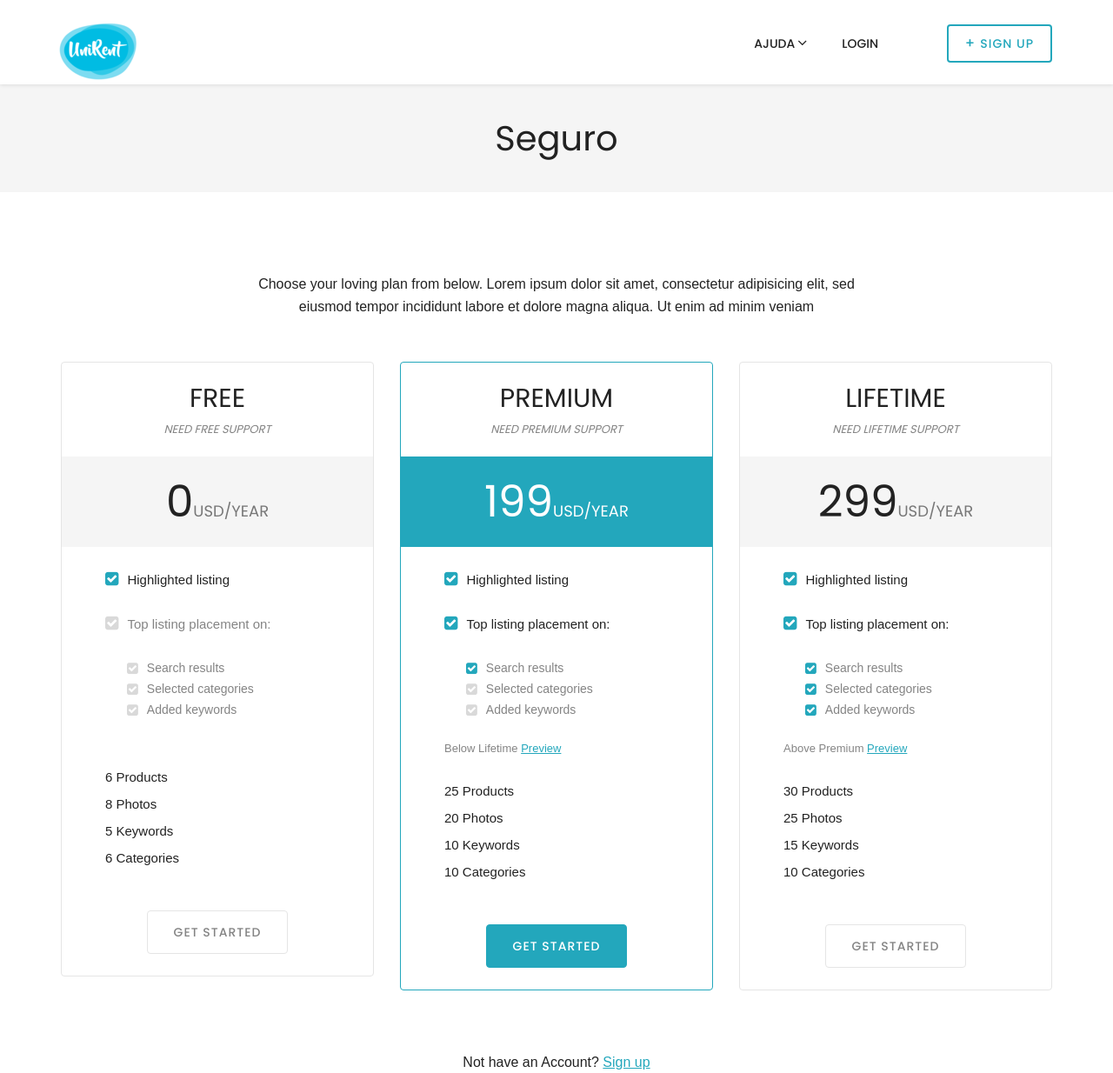
After one commit to ruirpv/UniRent, a PHP site: page /beta/pricing-table.php in a window 1280 px wide. The commit adds this page. Shown: the top 1234 px of the page at 87% size. Run offline with PHP 8.4, Linux system fonts and the light colour scheme; some libraries are stand-ins or nearby versions; some web fonts are replaced.

Commit message:
Added Assurance Page
Added Assurance Page
 - pricing-table.php
 - pricing-table_EN.php

Co-Authored-By: catiamatias8 <catiamatias8@users.noreply.github.com>

```diff
--- a/beta/php/footer.php
+++ b/beta/php/footer.php
@@ -30,6 +30,7 @@
                   <li><a href="contact-us.php">Contactos</a></li>
                   <li><a href="terms-of-services.php">Termos e Condições</a></li>
                   <li><a href="how-it-works.php">Como Funciona</a></li>
+                  <li><a href="pricing-table.php">Seguro</a></li>
                 </ul>
               </div>
             </div>
--- a/beta/php/footer_EN.php
+++ b/beta/php/footer_EN.php
@@ -30,6 +30,7 @@
                   <li><a href="contact-us_EN.php">Contact Us</a></li>
                   <li><a href="terms-of-services_EN.php">Terms and Conditions</a></li>
                   <li><a href="how-it-works_EN.php">How It Works</a></li>
+                  <li><a href="pricing-table_EN.php">Assurance</a></li>
                 </ul>
               </div>
             </div>
--- a/beta/php/header.php
+++ b/beta/php/header.php
@@ -94,6 +94,7 @@
                       <li><a href="contact-us.php">Contactos</a></li>
                       <li><a href="terms-of-services.php">Termos e Condições</a></li>
                       <li><a href="how-it-works.php">Como Funciona</a></li>
+                      <li><a href="pricing-table.php">Seguro</a></li>
                   </ul>
                 </li>
                 <li class=""><a href="login.php">Login</a></li>
--- a/beta/php/header_EN.php
+++ b/beta/php/header_EN.php
@@ -94,6 +94,7 @@
                       <li><a href="contact-us_EN.php">Contact Us</a></li>
                       <li><a href="terms-of-services_EN.php">Terms and Conditions</a></li>
                       <li><a href="how-it-works_EN.php">How It Works</a></li>
+                      <li><a href="pricing-table_EN.php">Assurance</a></li>
                   </ul>
                 </li>
                 <li class=""><a href="login_EN.php">login </a></li>
--- a/beta/php/header_index.php
+++ b/beta/php/header_index.php
@@ -96,6 +96,7 @@
                       <li><a href="contact-us.php">Contactos</a></li>
                       <li><a href="terms-of-services.php">Termos e Condições</a></li>
                       <li><a href="how-it-works.php">Como Funciona</a></li>
+                      <li><a href="pricing-table.php">Seguro</a></li>
                   </ul>
                 </li>
                 <li class=""><a href="login.php">Login </a></li>
--- a/beta/php/header_index_EN.php
+++ b/beta/php/header_index_EN.php
@@ -96,6 +96,7 @@
                       <li><a href="contact-us_EN.php">Contact Us</a></li>
                       <li><a href="terms-of-services_EN.php">Terms and Conditions</a></li>
                       <li><a href="how-it-works_EN.php">How It Works</a></li>
+                      <li><a href="pricing-table_EN.php">Assurance</a></li>
                   </ul>
                 </li>
                 <li class=""><a href="login_EN.php">login </a></li>
--- /dev/null
+++ b/beta/pricing-table.php
@@ -0,0 +1,145 @@
+<!DOCTYPE html>
+
+<?php
+  require_once('php/header.php');
+
+  // print UniRent header
+  do_unirent_header('Assurance - UniRent');
+?>
+
+
+<!-- PAGE TITLE SECTION -->
+<section class="clearfix pageTitleSection" style="background-image: url();">
+	<div class="container">
+		<div class="row">
+			<div class="col-xs-12">
+				<div class="pageTitle">
+					<h2>Seguro</h2>
+				</div>
+			</div>
+		</div>
+	</div>
+</section>
+
+<!-- PRICING TABLE -->
+<section class="clearfix priceTableSection">
+	<div class="container">
+		<div class="row">
+			<div class="col-md-8 col-md-offset-2 col-sm-10 col-sm-offset-1 col-xs-12">
+				<div class="pricingIntro">
+					<p>Choose your loving plan from below. Lorem ipsum dolor sit amet, consectetur adipisicing elit, sed eiusmod tempor incididunt  labore et dolore magna aliqua. Ut enim ad minim veniam</p>
+				</div>
+			</div>
+		</div>
+		<div class="row">
+			<div class="col-sm-4 col-xs-12">
+				<div class="priceTableWrapper">
+					<div class="priceTableTitle">
+						<h2>Free <small>Need Free Support</small></h2>
+					</div>
+					<div class="priceAmount">
+						<h2>0<small>USD/Year</small></h2>
+					</div>
+					<div class="priceInfo">
+						<ul class="priceShorting">
+							<li class="active"><i class="fa fa-check-square"></i><p>Highlighted listing</p></li>
+							<li><i class="fa fa-check-square"></i><p>Top listing placement on:</p>
+								<ul>
+									<li><i class="fa fa-check-square"></i>Search results</li>
+									<li><i class="fa fa-check-square"></i>Selected categories</li>
+									<li><i class="fa fa-check-square"></i>Added keywords</li>
+								</ul>
+							</li>
+						</ul>
+						<ul class="list-unstyled">
+							<li>6 Products</li>
+							<li>8 Photos</li>
+							<li>5 Keywords</li>
+							<li>6 Categories</li>
+						</ul>
+						<div class="priceBtn">
+							<a href="sign-up.php" class="btn btn-primary">Get Started</a>
+						</div>
+					</div>
+				</div>
+			</div>
+			<div class="col-sm-4 col-xs-12">
+				<div class="priceTableWrapper advancedSupport active">
+					<div class="priceTableTitle">
+						<h2>Premium <small>Need Premium Support</small></h2>
+					</div>
+					<div class="priceAmount">
+						<h2>199<small>USD/Year</small></h2>
+					</div>
+					<div class="priceInfo">
+						<ul class="priceShorting">
+							<li class="active"><i class="fa fa-check-square"></i><p>Highlighted listing</p></li>
+							<li class="active"><i class="fa fa-check-square"></i><p>Top listing placement on:</p>
+								<ul>
+									<li class="active"><i class="fa fa-check-square"></i>Search results</li>
+									<li><i class="fa fa-check-square"></i>Selected categories</li>
+									<li><i class="fa fa-check-square"></i>Added keywords</li>
+								</ul>
+							</li>
+						</ul>
+						<p>Below Lifetime <a href="#">Preview</a></p>
+						<ul class="list-unstyled">
+							<li>25 Products</li>
+							<li>20 Photos</li>
+							<li>10 Keywords</li>
+							<li>10 Categories</li>
+						</ul>
+						<div class="priceBtn">
+							<a href="sign-up.php" class="btn btn-primary">Get Started</a>
+						</div>
+					</div>
+				</div>
+			</div>
+			<div class="col-sm-4 col-xs-12">
+				<div class="priceTableWrapper advancedSupport">
+					<div class="priceTableTitle">
+						<h2>Lifetime <small>Need Lifetime Support</small></h2>
+					</div>
+					<div class="priceAmount">
+						<h2>299<small>USD/Year</small></h2>
+					</div>
+					<div class="priceInfo">
+						<ul class="priceShorting">
+							<li class="active"><i class="fa fa-check-square"></i><p>Highlighted listing</p></li>
+							<li class="active"><i class="fa fa-check-square"></i><p>Top listing placement on:</p>
+								<ul>
+									<li class="active"><i class="fa fa-check-square"></i>Search results</li>
+									<li class="active"><i class="fa fa-check-square"></i>Selected categories</li>
+									<li class="active"><i class="fa fa-check-square"></i>Added keywords</li>
+								</ul>
+							</li>
+						</ul>
+						<p>Above Premium <a href="#">Preview</a></p>
+						<ul class="list-unstyled">
+							<li>30 Products</li>
+							<li>25 Photos</li>
+							<li>15 Keywords</li>
+							<li>10 Categories</li>
+						</ul>
+						<div class="priceBtn">
+							<a href="sign-up.php" class="btn btn-primary">Get Started</a>
+						</div>
+					</div>
+				</div>
+			</div>
+			<div class="col-xs-12">
+				<div class="signUpMessage">
+					<p>Not have an Account? <a href="sign-up.php">Sign up</a></p>
+				</div>
+			</div>
+		</div>
+	</div>
+</section>
+
+
+<?php
+  require_once('php/footer.php');
+
+  // print UniRent header
+  do_unirent_footer();
+?>
```
Also changed, not shown: beta/pricing-table_EN.php (added, +145 -0 lines).
